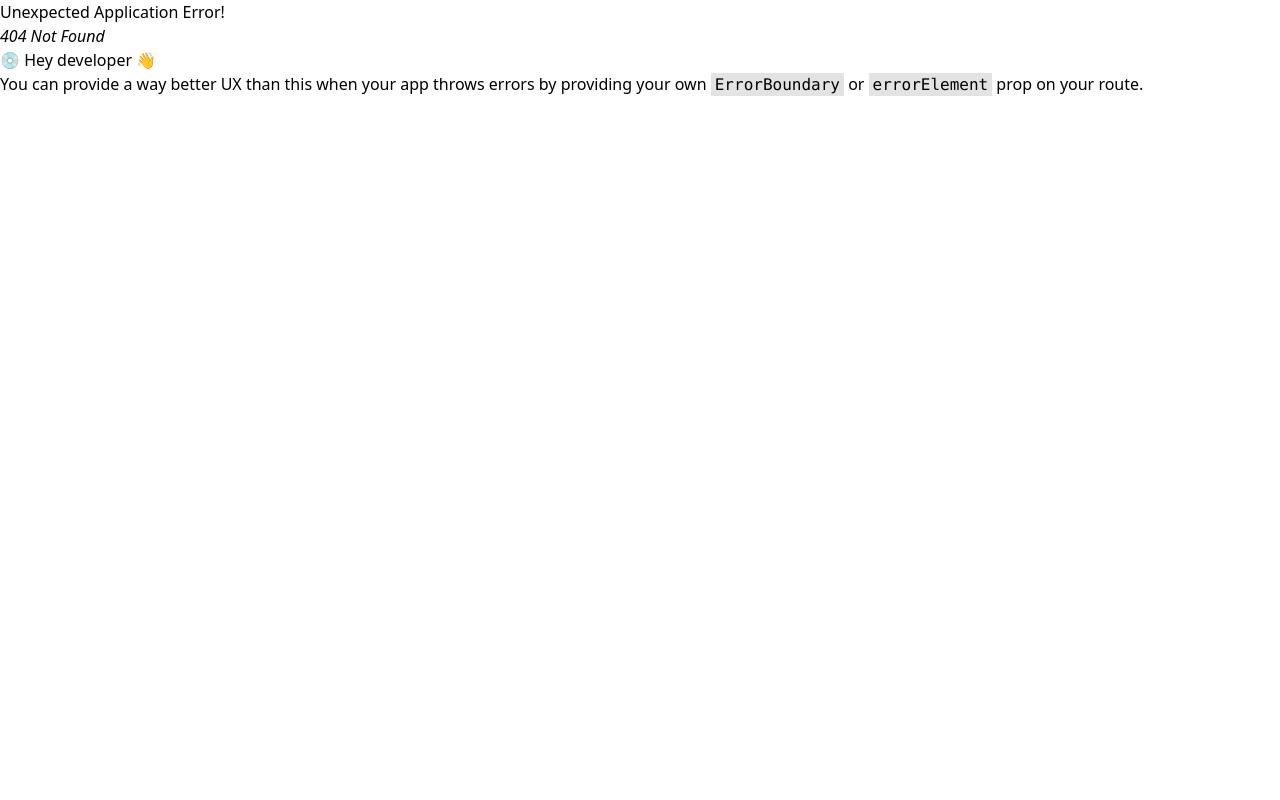
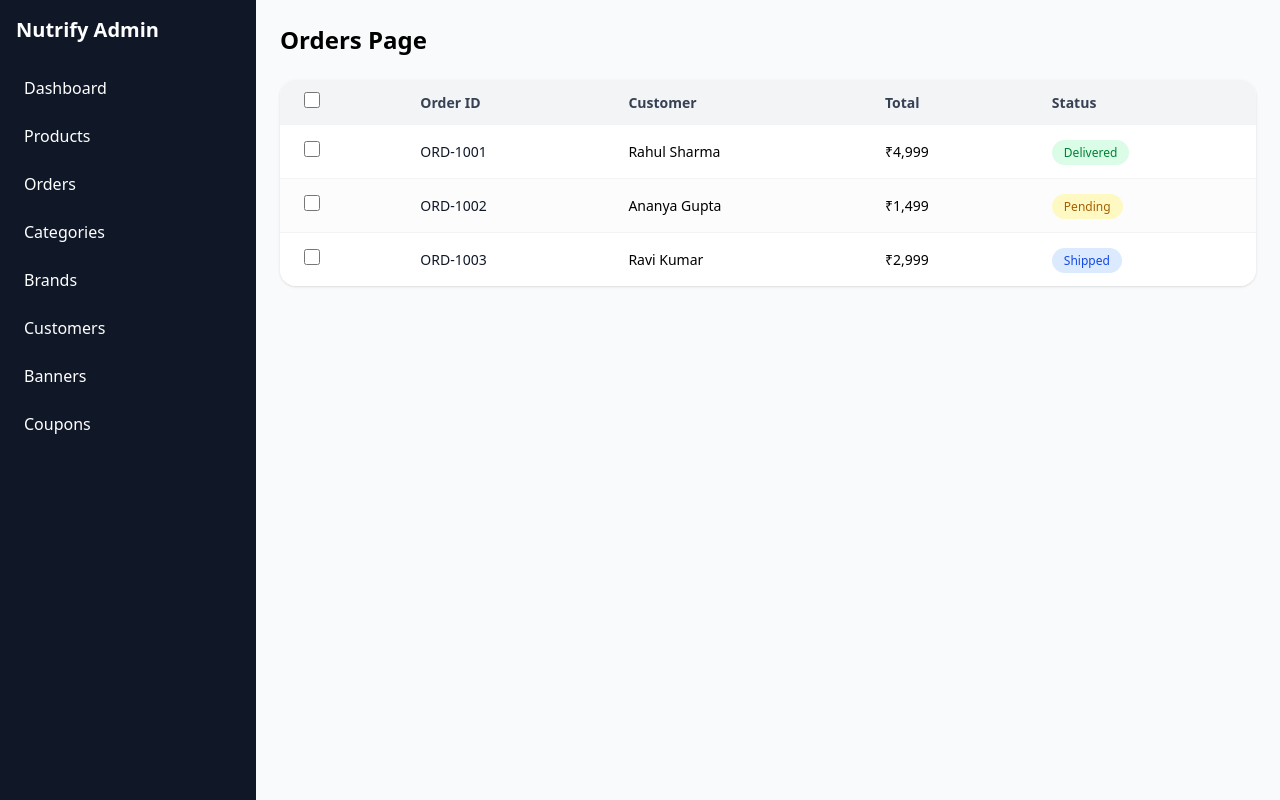
Before and after one commit to fyzsrd/Nutrify-Admin, a React (Vite) app: page /orders in a window 1280 px wide. Before the commit this address had no page. Built offline with nearby package versions, Linux system fonts and the light colour scheme.

Commit message:
feat(routes): setup auth and admin layouts with initial pages

```diff
--- a/src/features/auth/pages/LoginPage.jsx
+++ b/src/features/auth/pages/LoginPage.jsx
@@ -1,29 +1,16 @@
-import React from 'react'
-import { useState } from "react"
+import React, { useState } from "react";
 
 export const LoginPage = () => {
-
-
-    const [loading, setLoading] = useState(false)
+  const [loading, setLoading] = useState(false);
 
   const handleSubmit = (e) => {
-    e.preventDefault()
-    setLoading(true)
-    // TODO: Add your login logic (API call with OTP/password)
-    setTimeout(() => setLoading(false), 2000)
-  }
-
+    e.preventDefault();
+    setLoading(true);
+    // TODO: Add your login API logic here
+    setTimeout(() => setLoading(false), 2000);
+  };
 
   return (
-     <div className="min-h-screen flex items-center justify-center bg-gradient-to-br from-gray-50 via-gray-100 to-gray-200">
-      <div className="w-full max-w-md bg-white shadow-xl rounded-2xl p-8">
-        {/* Logo / Title */}
-        <div className="text-center mb-8">
-          <h1 className="text-3xl font-extrabold text-gray-900">Nutrify Admin</h1>
-          <p className="text-gray-500 text-sm mt-2">Sign in to manage your store</p>
-        </div>
-
-        {/* Login Form */}
     <form className="space-y-6" onSubmit={handleSubmit}>
       <div>
         <label className="block text-sm font-medium text-gray-700 mb-1">
@@ -36,7 +23,6 @@ export const LoginPage = () => {
           className="w-full px-4 py-3 border rounded-xl shadow-sm focus:ring-2 focus:ring-indigo-500 outline-none"
         />
       </div>
-
 
       <div>
         <label className="block text-sm font-medium text-gray-700 mb-1">
@@ -54,7 +40,10 @@ export const LoginPage = () => {
         <label className="flex items-center gap-2 text-sm text-gray-600">
           <input type="checkbox" className="rounded border-gray-300" /> Remember me
         </label>
-            <a href="#" className="text-sm font-medium text-indigo-600 hover:underline">
+        <a
+          href="/forgot-password"
+          className="text-sm font-medium text-indigo-600 hover:underline"
+        >
           Forgot password?
         </a>
       </div>
@@ -62,12 +51,10 @@ export const LoginPage = () => {
       <button
         type="submit"
         disabled={loading}
-            className="w-full py-3 rounded-xl text-base"
+        className="w-full py-3 rounded-xl text-base bg-indigo-600 text-white hover:bg-indigo-700 disabled:opacity-50"
       >
         {loading ? "Signing in..." : "Sign In"}
       </button>
     </form>
-      </div>
-    </div>
-  )
-}
+  );
+};
--- /dev/null
+++ b/src/features/banners/pages/BannersPage.jsx
@@ -0,0 +1,11 @@
+import React from 'react'
+
+const BannersPage = () => {
+    return (
+        <div>
+            <h1 className='text-2xl font-bold'>Banners</h1>
+        </div>
+    )
+}
+
+export default BannersPage
--- /dev/null
+++ b/src/features/brands/pages/BrandsPage.jsx
@@ -0,0 +1,13 @@
+import React from 'react'
+
+const BrandsPage = () => {
+  return (
+    <div>
+         <h1 className='text-2xl font-bold'>
+            Brands
+        </h1>
+    </div>
+  )
+}
+
+export default BrandsPage
--- /dev/null
+++ b/src/features/categories/pages/CategoriesPage.jsx
@@ -0,0 +1,13 @@
+import React from 'react'
+
+const CategoriesPage = () => {
+  return (
+    <div>
+        <h1 className='text-2xl font-bold'>
+            Categories
+        </h1>
+    </div>
+  )
+}
+
+export default CategoriesPage
--- /dev/null
+++ b/src/features/coupons/pages/CouponsPage.jsx
@@ -0,0 +1,11 @@
+import React from 'react'
+
+const CouponsPage = () => {
+  return (
+    <div>
+        <h1 className='text-2xl font-bold'>Coupons</h1>
+    </div>
+  )
+}
+
+export default CouponsPage
--- /dev/null
+++ b/src/features/customers/pages/CustomersPage.jsx
@@ -0,0 +1,11 @@
+import React from 'react'
+
+const CustomersPage = () => {
+  return (
+    <div>
+        <h1 className='text-2xl font-bold mb-2.5'>customers</h1>
+    </div>
+  )
+}
+
+export default CustomersPage
--- /dev/null
+++ b/src/features/dashboard/pages/DashBoardPage.jsx
@@ -0,0 +1,11 @@
+import React from 'react'
+
+const DashBoardPage = () => {
+  return (
+    <div>
+        <h1 className='text-2xl font-bold mb-2.5'>Dashboard</h1>
+    </div>
+  )
+}
+
+export default DashBoardPage
--- /dev/null
+++ b/src/features/orders/pages/OrdersPage.jsx
@@ -0,0 +1,64 @@
+import React from "react";
+
+const OrdersPage = () => {
+  const orders = [
+    { id: "ORD-1001", customer: "Rahul Sharma", total: "₹4,999", status: "Delivered" },
+    { id: "ORD-1002", customer: "Ananya Gupta", total: "₹1,499", status: "Pending" },
+    { id: "ORD-1003", customer: "Ravi Kumar", total: "₹2,999", status: "Shipped" },
+  ];
+
+  return (
+    <div>
+      <h1 className="text-2xl font-bold mb-6">Orders Page</h1>
+
+      <div className="bg-white shadow rounded-2xl overflow-hidden">
+        <table className="w-full text-sm">
+          <thead className="bg-gray-100 text-gray-700 text-left">
+            <tr>
+              <th className="px-6 py-3">
+                <input type="checkbox" className="w-4 h-4" />
+              </th>
+              <th className="px-6 py-3">Order ID</th>
+              <th className="px-6 py-3">Customer</th>
+              <th className="px-6 py-3">Total</th>
+              <th className="px-6 py-3">Status</th>
+            </tr>
+          </thead>
+          <tbody className="divide-y divide-gray-100">
+            {orders.map((o, index) => (
+              <tr
+                key={o.id}
+                className={`hover:bg-gray-50 ${
+                  index % 2 === 0 ? "bg-white" : "bg-gray-50/50"
+                }`}
+              >
+                <td className="px-6 py-4">
+                  <input type="checkbox" className="w-4 h-4" />
+                </td>
+                <td className="px-6 py-4 font-medium text-gray-900">{o.id}</td>
+                <td className="px-6 py-4">{o.customer}</td>
+                <td className="px-6 py-4">{o.total}</td>
+                <td className="px-6 py-4">
+                  <span
+                    className={`px-3 py-1 rounded-full text-xs font-medium
+                      ${
+                        o.status === "Delivered"
+                          ? "bg-green-100 text-green-700"
+                          : o.status === "Pending"
+                          ? "bg-yellow-100 text-yellow-700"
+                          : "bg-blue-100 text-blue-700"
+                      }`}
+                  >
+                    {o.status}
+                  </span>
+                </td>
+              </tr>
+            ))}
+          </tbody>
+        </table>
+      </div>
+    </div>
+  );
+};
+
+export default OrdersPage;
--- /dev/null
+++ b/src/features/products/pages/ProductsPage.jsx
@@ -0,0 +1,11 @@
+import React from 'react'
+
+const ProductsPage = () => {
+  return (
+    <div>
+        <h1 className='font-bold text-2xl'>products</h1>
+    </div>
+  )
+}
+
+export default ProductsPage
--- /dev/null
+++ b/src/layouts/AdminLayout.jsx
@@ -0,0 +1,48 @@
+import React from "react";
+import { NavLink, Outlet } from "react-router";
+
+
+const AdminLayout = () => {
+  return (
+    <div className="flex min-h-screen">
+      {/* Sidebar */}
+      <aside className="w-64 bg-gray-900 text-white p-4">
+        <h2 className="text-xl font-bold mb-6">Nutrify Admin</h2>
+        <nav className="space-y-2">
+         <NavLink to="/dashboard" className="block p-2 rounded hover:bg-gray-700">
+            Dashboard
+          </NavLink>
+          <NavLink to="/products" className="block p-2 rounded hover:bg-gray-700">
+            Products
+          </NavLink>
+          <NavLink to="/orders" className="block p-2 rounded hover:bg-gray-700">
+            Orders
+          </NavLink>
+          <NavLink to="/categories" className="block p-2 rounded hover:bg-gray-700">
+            Categories
+          </NavLink>
+          <NavLink to="/brands" className="block p-2 rounded hover:bg-gray-700">
+            Brands
+          </NavLink>
+          <NavLink to="/customers" className="block p-2 rounded hover:bg-gray-700">
+            Customers
+          </NavLink>
+          <NavLink to="/banners" className="block p-2 rounded hover:bg-gray-700">
+            Banners
+          </NavLink>
+          <NavLink to="/coupons" className="block p-2 rounded hover:bg-gray-700">
+            Coupons
+          </NavLink>
+
+        </nav>
+      </aside>
+
+      {/* Main Content */}
+      <main className="flex-1 bg-gray-50 p-6">
+        <Outlet />
+      </main>
+    </div>
+  );
+};
+
+export default AdminLayout;
--- /dev/null
+++ b/src/layouts/AuthLayout.jsx
@@ -0,0 +1,24 @@
+import React from "react";
+import { Outlet } from "react-router";
+
+
+const AuthLayout = () => {
+  return (
+    <div className="min-h-screen flex items-center justify-center bg-gradient-to-br from-gray-50 via-gray-100 to-gray-200">
+      <div className="w-full max-w-md bg-white shadow-xl rounded-2xl p-8">
+        {/* Logo / Brand */}
+        <div className="text-center mb-8">
+          <h1 className="text-3xl font-extrabold text-gray-900">Nutrify Admin</h1>
+          <p className="text-gray-500 text-sm mt-2">
+            Sign in to manage your store
+          </p>
+        </div>
+
+        {/* Outlet will render LoginPage / ForgotPasswordPage / OTP */}
+        <Outlet />
+      </div>
+    </div>
+  );
+};
+
+export default AuthLayout;
```
Also changed, not shown: src/app/routes/AppRoutes.jsx (+43 -2 lines). Lines whose indentation alone changed are shown as unchanged.
